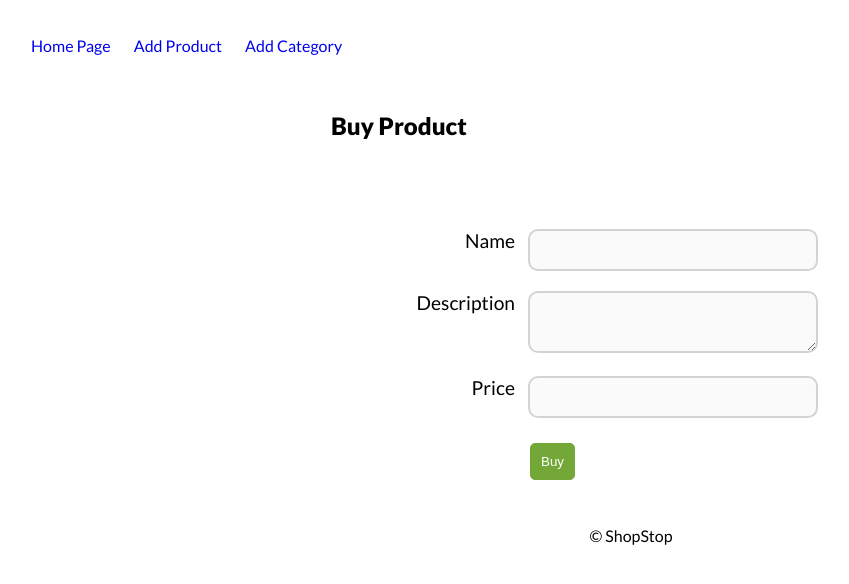
After one commit to PeterAsenov22/Shop-Stop-App, a Node server app: template views/products/buy.handlebars in a window 1280 px wide. The commit adds this page. Shown: the top 584 px of the page, without its empty margins (9-858 px from the left). Run offline with Node 20, Linux system fonts and the light colour scheme; the template is opened without the code that fills it, so the values that code supplies are empty; some libraries are stand-ins or nearby versions.

Commit message:
new views added

```diff
--- a/views/partials/product.handlebars
+++ b/views/partials/product.handlebars
@@ -2,4 +2,11 @@
   <img class="product-img" src="{{{image}}}">
   <h2>{{{name}}}</h2>
   <p>{{{description}}}</p>
+
+  <a class="btn btn-small btn-success" href="/product/buy/{{{id}}}">Buy</a>
+  <a class="btn btn-small btn-warning" href="/product/edit/{{{id}}}">Edit</a>
+  <a class="btn btn-small btn-danger" href="/product/delete/{{{id}}}">Delete</a>
+  {{#if home}}
+  <a class="btn btn-small btn-primary" href="/category/{{{category.name}}}/products">More {{{category.name}}}</a>
+  {{/if}}
 </div>
--- /dev/null
+++ b/views/products/buy.handlebars
@@ -0,0 +1,30 @@
+<form class="form center-form" method="post" enctype="multipart/form-data">
+  <h2>Buy Product</h2>
+  <div class="form-group">
+    <label></label>
+    <div class="product-card">
+      <img class="product-img" src="{{{product.image}}}">
+    </div>
+  </div>
+
+  <div class="form-group">
+    <label for="name">Name</label>
+    <input id="name" name="name" type="text" class="input-field" value="{{{product.name}}}" disabled/>
+  </div>
+
+  <div class="form-group">
+    <label for="description">Description</label>
+    <textarea id="description" name="description" type="text"
+      class="input-field" disabled>{{{product.description}}}</textarea>
+  </div>
+
+  <div class="form-group">
+    <label for="price">Price</label>
+    <input id="price" name="price" type="number" step="0.01"
+      class="input-field" value="{{{product.price}}}" disabled/>
+  </div>
+
+  <div class="form-group">
+    <input class="btn form-btn btn-success" type="submit" class="btn" value="Buy" />
+  </div>
+</form>
```
Also changed, not shown: views/category/all-by-category.handlebars (added, +8 -0 lines), views/products/delete.handlebars (added, +24 -0 lines), views/products/edit.handlebars (added, +41 -0 lines).
